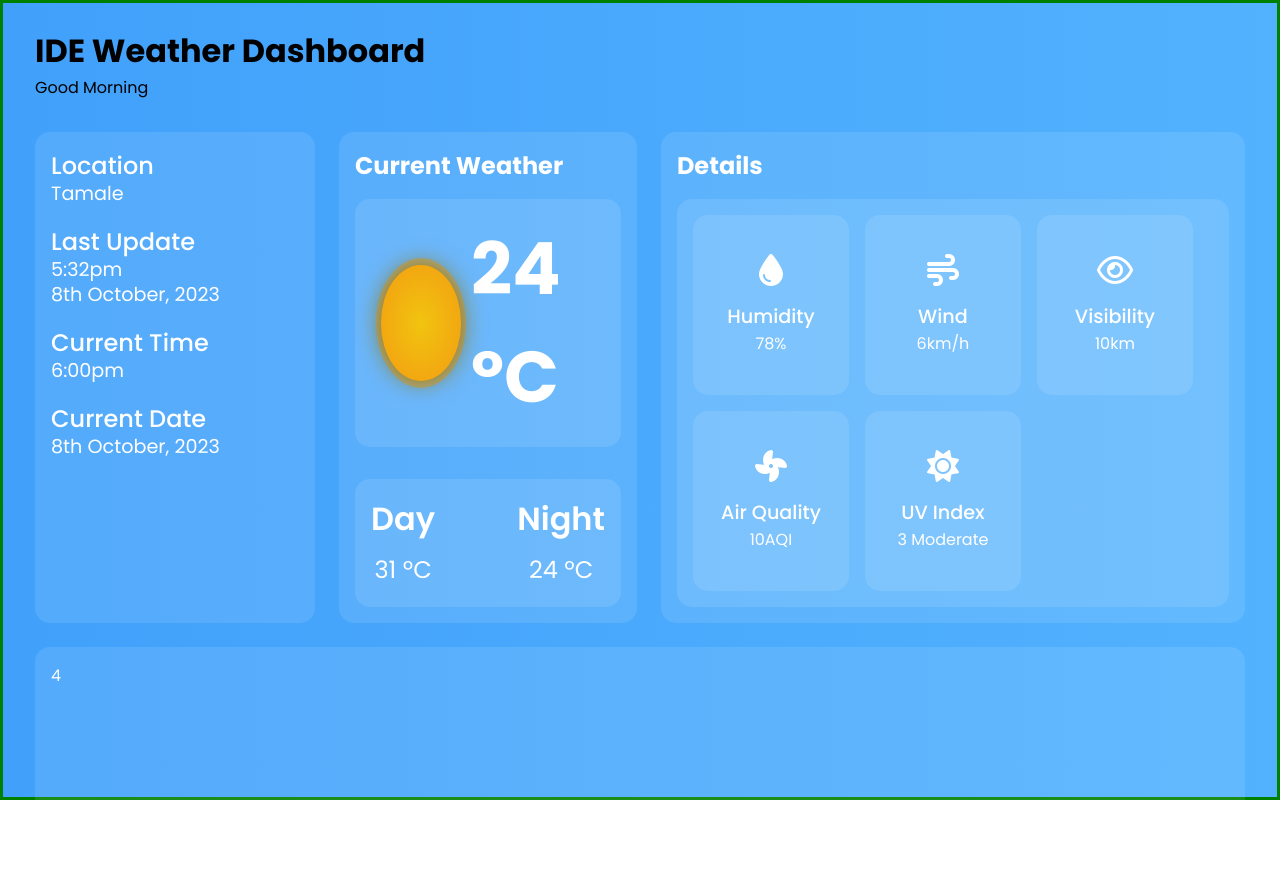
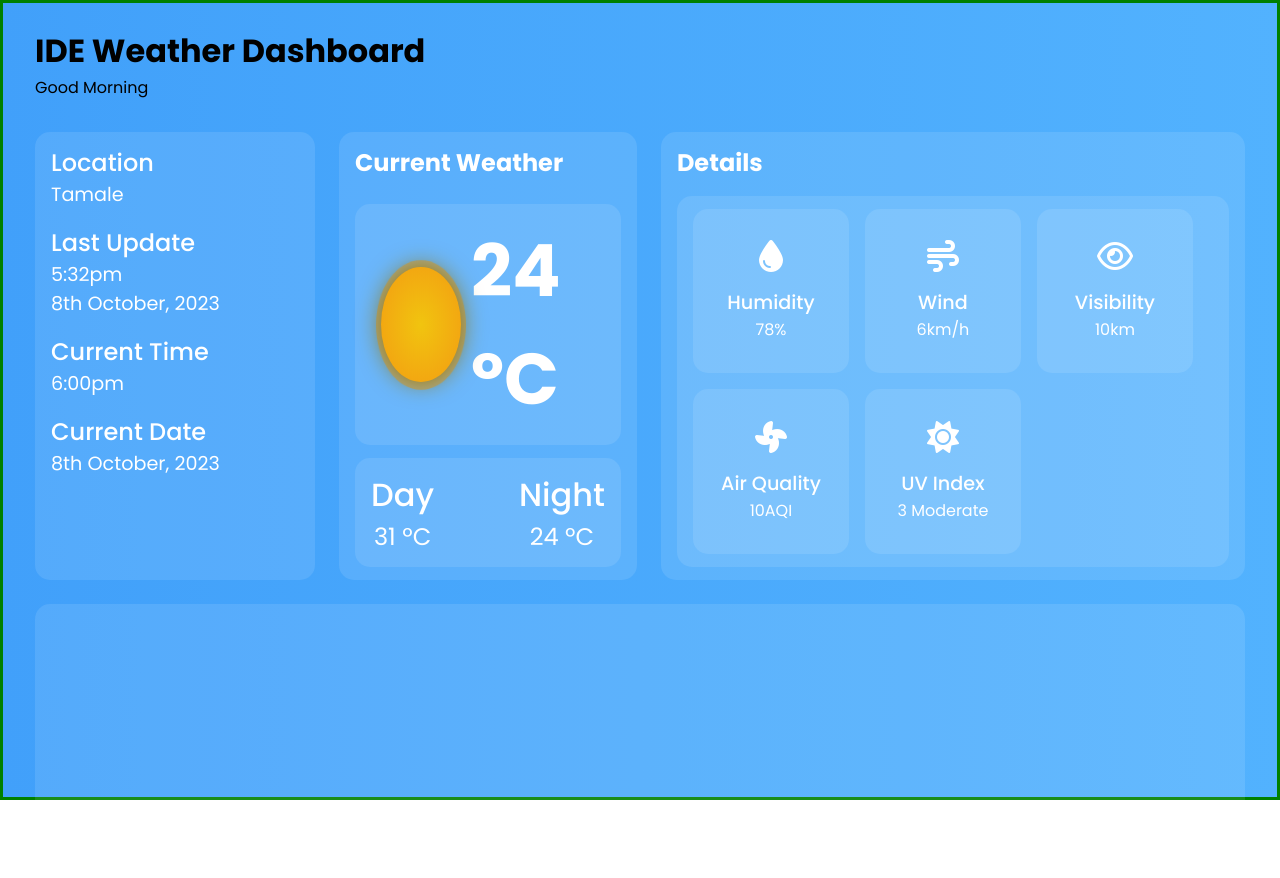
Before and after one commit to BM-Daniel/ide-weather-dashboard, a plain HTML site: page insights.html in a window 1280 px wide. Drawn offline with nearby package versions, Linux system fonts and the light colour scheme.

Commit message:
Done with top side

```diff
--- a/insights.html
+++ b/insights.html
@@ -22,27 +22,27 @@
     </div>
 
     <div class="grid-container">
-      <div class="one">
-        <p>
-          Location<br/>
-          <span>Tamale</span>
-        </p>
-        <p>
-          Last Update<br/>
-          <span>5:32pm</span>
-          <span>8th October, 2023</span>
-        </p>
-        <p>
-          Current Time<br/>
-          <span>6:00pm</span>
-        </p>
-        <p>
-          Current Date<br/>
-          <span>8th October, 2023</span>
-        </p>
-      </div>
+      <section class="one">
+        <div>
+          <p class="name">Location</p>
+          <p class="value">Tamale</p>
+        </div>
+        <div>
+          <p class="name">Last Update</p>
+          <p class="value">5:32pm</p>
+          <p class="value">8th October, 2023</p>
+        </div>
+        <div>
+          <p class="name">Current Time</p>
+          <p class="value">6:00pm</p>
+        </div>
+        <div>
+          <p class="name">Current Date</p>
+          <p class="value">8th October, 2023</p>
+        </div>
+      </section>
 
-      <div class="two">
+      <section class="two">
         <h2>Current Weather</h2>
 
         <div class="top">
@@ -51,18 +51,18 @@
         </div>
 
         <div class="bottom">
-          <p class="day-temp">
-            Day<br/>
-            <span>31 ºC</span>
-          </p>
-          <p class="night-temp">
-            Night<br/>
-            <span>24 ºC</span>
-          </p>
+          <div class="day-temp">
+            <p class="name">Day</p>
+            <p class="value">31 ºC</p>
+          </div>
+          <div class="night-temp">
+            <p class="name">Night</p>
+            <p class="value">24 ºC</p>
+          </div>
         </div>
-      </div>
+      </section>
 
-      <div class="three">
+      <section class="three">
         <h2>Details</h2>
         <div class="details">
           <div class="humidity">
@@ -91,9 +91,11 @@
             <p class="value">3 Moderate</p>
           </div>
         </div>
-      </div>
+      </section>
 
-      <div class="four">4</div>
+      <section class="four">
+
+      </section>
       <!-- <div class="five">5</div>
       <div class="six">6</div> -->
     </div>
--- a/style.scss
+++ b/style.scss
@@ -3,6 +3,13 @@ $white: rgb(255, 255, 255);
 $white2: rgb(226, 226, 226);
 $background-linear: linear-gradient(90deg, rgb(65, 160, 250) 0%, rgb(82, 178, 254) 100%);
 $grid-background: rgba(255, 255, 255, 0.1);
+
+@mixin tile {
+  border-radius: 15px;
+  background-color: $grid-background;
+  color: $white;
+  padding: 0.8rem 1rem;
+}
 
 
 * {
@@ -34,9 +41,9 @@ body {
   gap: 2rem;
 }
 
-.header {
-
-}
+// .header {
+//   color: $white;
+// }
 
 .grid-container {
   display: grid;
@@ -45,27 +52,27 @@ body {
   max-height: 100%;
   gap: 1.5rem;
 
+  h2 {
+    font-size: 1.5rem;
+  }
 
-  div {
-    border-radius: 15px;
-    background-color: $grid-background;
-    color: $white;
-    padding: 1rem;
+  .one, .two, .three, .four {
+    @include tile;
   }
 
   .one {
-    padding: 0 1rem;
+    display: flex;
+    flex-direction: column;
+    gap: 1rem;
 
-    p {
-      font-size: 1.5rem;
-      font-weight: 500;
-      margin: 1rem 0;
+    div {
+      .name {
+        font-size: 1.5rem;
+        font-weight: 500;
+      }
 
-      span {
+      .value {
         font-size: 1.2rem;
-        font-weight: 400;
-        display: block;
-        margin-top: -4px;
       }
     }
   }
@@ -73,15 +80,12 @@ body {
   .two {
     grid-column: 2/3;
 
-    h2 {
-      font-size: 1.5rem;
-    }
-
     .top {
+      @include tile;
       display: flex;
       align-items: center;
       justify-content: space-between;
-      margin-top: 1rem;
+      margin-top: 1.5rem;
 
       .temp {
         font-size: 4.5rem;
@@ -90,16 +94,20 @@ body {
     }
 
     .bottom {
+      @include tile;
       display: flex;
       justify-content: space-between;
-      margin-top: 2rem;
+      margin-top: 0.8rem;
 
-      p {
-        font-size: 2rem;
-        font-weight: 600;
+      div {
         text-align: center;
 
-        span {
+        .name {
+          font-size: 2rem;
+          font-weight: 500;
+        }
+
+        .value {
           font-size: 1.5rem;
           font-weight: 400;
         }
@@ -146,17 +154,15 @@ body {
     flex-direction: column;
     gap: 1rem;
 
-    h2 {
-
-    }
-
     .details {
+      @include tile;
       display: flex;
       gap: 1rem;
       flex-wrap: wrap;
       height: 100%;
 
       div {
+        @include tile;
         width: 30%;
         display: flex;
         flex-direction: column;
```
Also changed, not shown: style.css, 1 other file.
